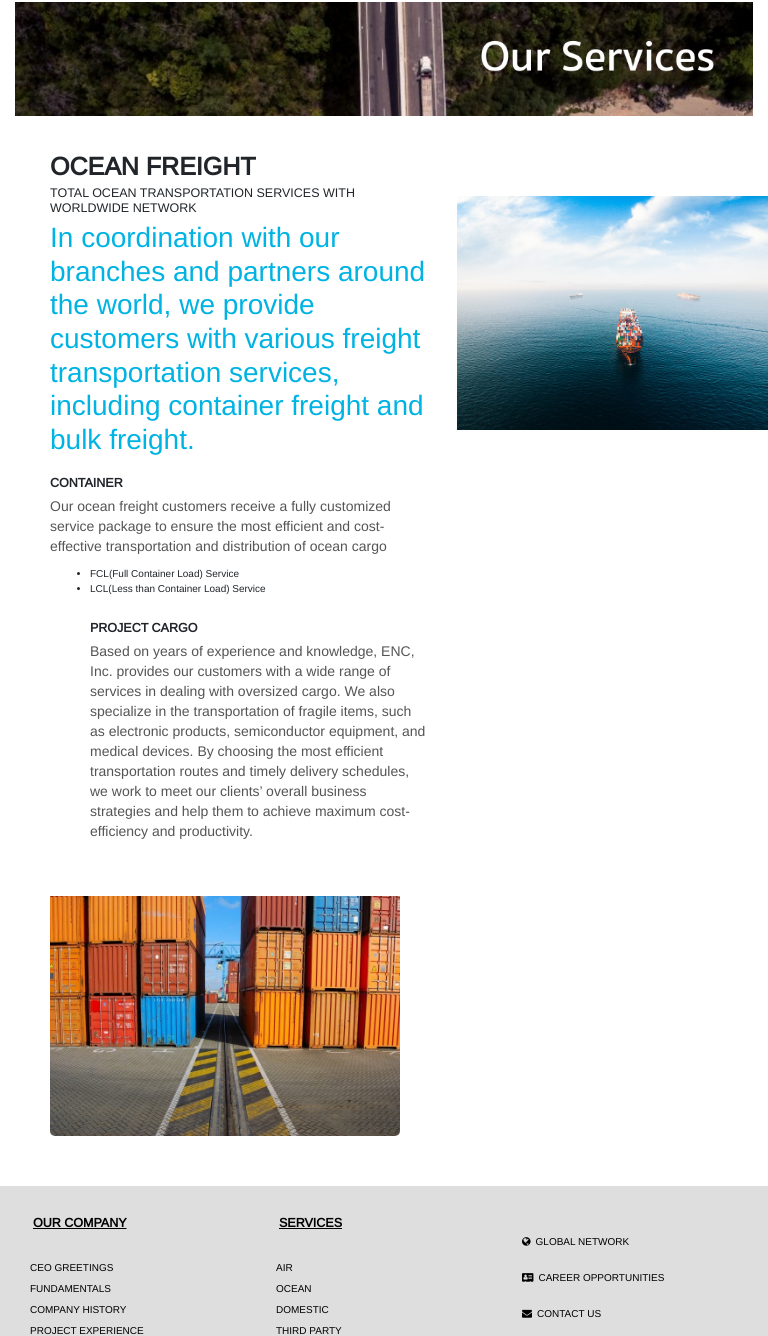
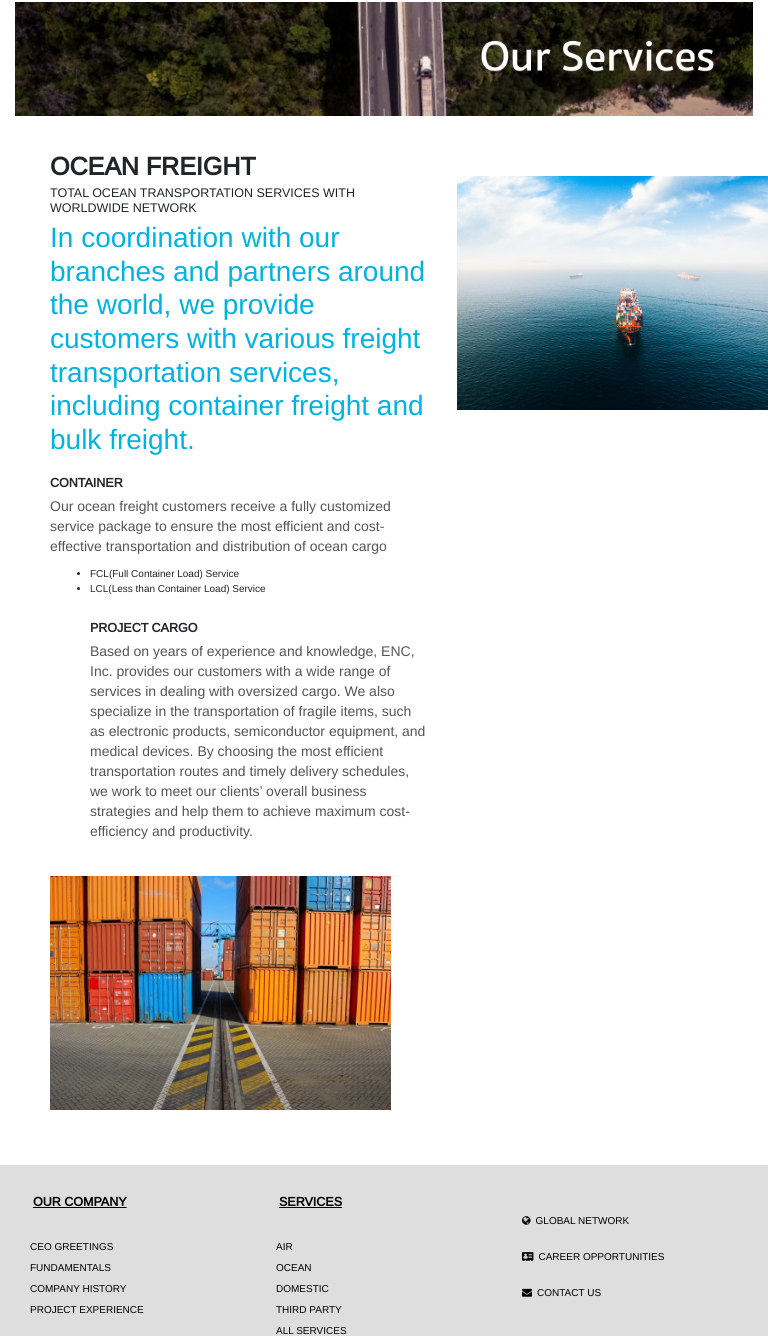
Before and after one commit to terryjavascript/encweb, a plain HTML site: page ocean.html in a window 768 px wide. Shown: the part 373-1709 px from the top of the page. Drawn offline with nearby package versions, Linux system fonts and the light colour scheme.

Commit message:
mobile responsive

```diff
--- a/assets/css/greetings.css
+++ b/assets/css/greetings.css
@@ -5,14 +5,12 @@
 
 body{
 	max-width: 100%;
-
 }
 
 #bannerPic{
 	position: relative;
 	width: 100%;
 	height: 160px;
-
 }
 
 h2{
@@ -26,7 +24,6 @@ h2{
 	padding-bottom: 50px;
 	font-family: 'Arimo', sans-serif;
     /*font-size: */
-
 }
 
 .msg3{
@@ -37,7 +34,6 @@ h2{
 	font-size: 14px;
 	color: #555;
 	line-height: 20px;
-
 }
 
 .upperPic{
--- a/assets/css/ocean.css
+++ b/assets/css/ocean.css
@@ -62,13 +62,18 @@ h2{
     	width: 100%;
     	height: auto;
  	}
- 	.pagePic{
-		width: 350px;
+ 	.upperPic{
+ 		width: 350px;
 		height: auto;
-		padding-top: 45px;
-		border-radius: 5px;
+		padding-bottom: 5px;
+		padding-top: 25px;
 	}
-}
+	.bottomPic{
+ 		width: 341px;
+		height: auto;
+		padding-bottom: 5px;
+		padding-top: 25px;
+	}
 
 
 /* Custom, iPhone Retina */
@@ -77,8 +82,14 @@ h2{
     	width: 100%;
     	height: auto;
  	}
- 	.pagePic{
+ 	.upperPic{
 		width: 250px;
+		height: auto;
+		padding-top: 45px;
+		border-radius: 5px;
+	}
+ 	.bottomPic{
+		width: 241px;
 		height: auto;
 		padding-top: 45px;
 		border-radius: 5px;
```
